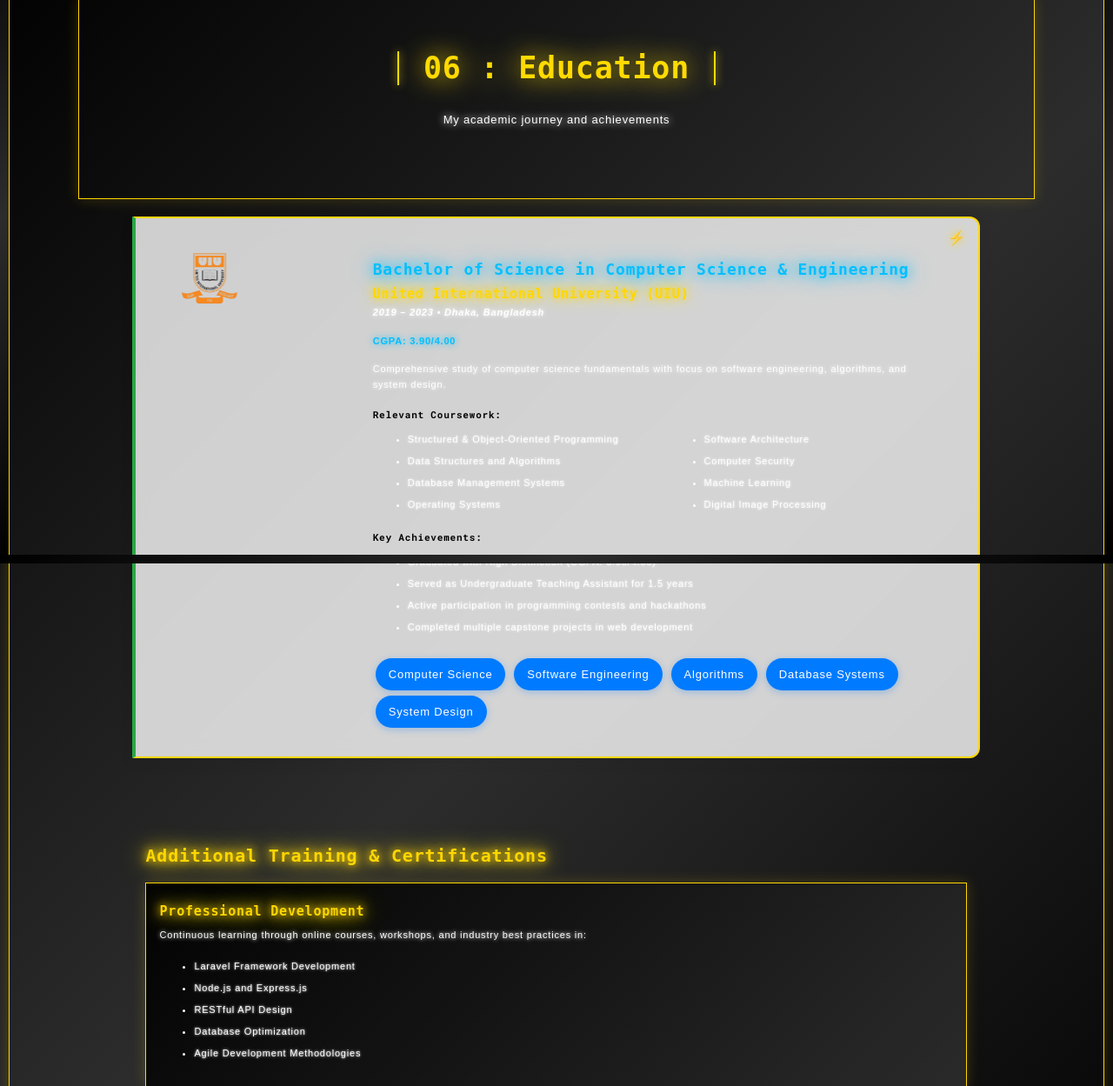
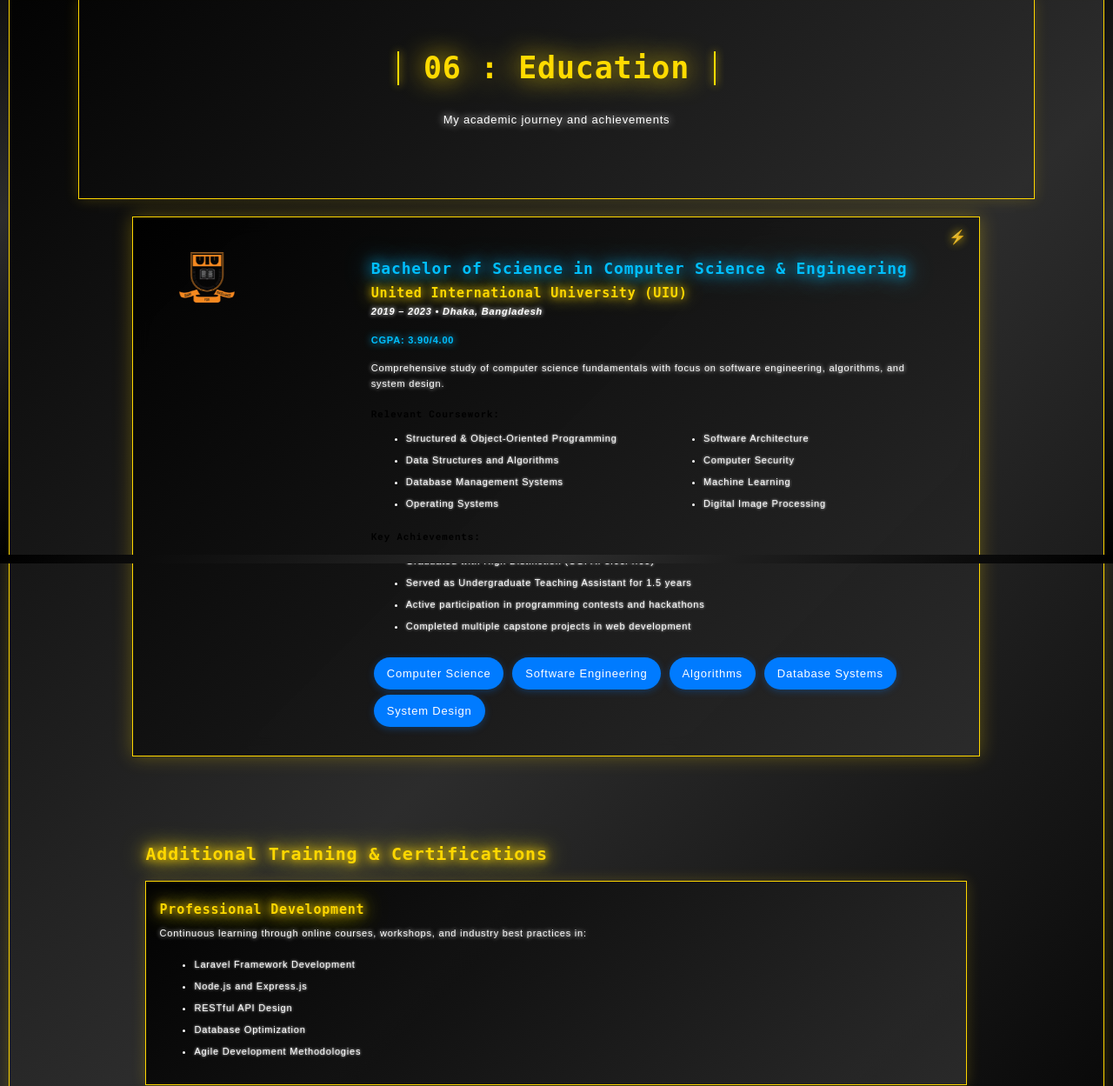
Before and after one commit to SiamSarker/portfo, a Flask app: page /education.html in a window 1280 px wide. Shown: the part 152-1401 px from the top of the page at 87% size. Run offline with Flask 2, Linux system fonts and the light colour scheme; some libraries are stand-ins or nearby versions.

Commit message:
Update experience and education items to Star Wars theme
STAR WARS THEME CONVERSION:
- Updated .experience-item and .education-item styling from light theme to Star Wars theme
- Replaced white background with dark gradient background
- Changed blue borders to Star Wars gold borders
- Updated box shadows to Star Wars gold glow effects

CHANGES MADE:
- Background: Changed from rgba(255, 255, 255, 0.8) to dark gradient
- Border-left: Changed from #007bff (blue) to var(--starwars-gold)
- Border-radius: Changed from rounded corners to 0 (sharp Star Wars style)
- Box-shadow: Changed from subtle black shadow to Star Wars gold glow
- Added: Full border with Star Wars gold color
- Education items: Unified border color to Star Wars gold

STAR WARS STYLING:
- Dark gradient background: rgba(0, 0, 0, 0.95) to rgba(44, 44, 44, 0.95)
- Gold borders: var(--starwars-gold) for consistent theme
- Glowing effects: 0 0 20px rgba(255, 215, 0, 0.3) box shadow
- Sharp corners: border-radius: 0 for futuristic look
- Backdrop blur: Maintained for modern glass effect

BENEFITS:
- Consistent Star Wars theme throughout portfolio
- Better visual hierarchy with dark backgrounds
- Gold accents create premium feel
- Sharp corners match Star Wars aesthetic
- Glowing effects add futuristic atmosphere

Experience and education items now display with full Star Wars theming!

```diff
--- a/static/custom.css
+++ b/static/custom.css
@@ -1237,15 +1237,16 @@ div, section, article, main, aside, header, footer {
 /* Experience and Education items aesthetic */
 .experience-item,
 .education-item {
-    background: rgba(255, 255, 255, 0.8) !important;
-    border-left: 4px solid #007bff !important;
-    border-radius: 0 12px 12px 0 !important;
-    box-shadow: 0 4px 16px rgba(0, 0, 0, 0.06) !important;
+    background: linear-gradient(135deg, rgba(0, 0, 0, 0.95) 0%, rgba(44, 44, 44, 0.95) 100%) !important;
+    border-left: 4px solid var(--starwars-gold) !important;
+    border-radius: 0 !important;
+    box-shadow: 0 0 20px rgba(255, 215, 0, 0.3) !important;
     backdrop-filter: blur(10px) !important;
+    border: 1px solid var(--starwars-gold) !important;
 }
 
 .education-item {
-    border-left-color: #28a745 !important;
+    border-left-color: var(--starwars-gold) !important;
 }
 
 /* Skills page aesthetic */
```
